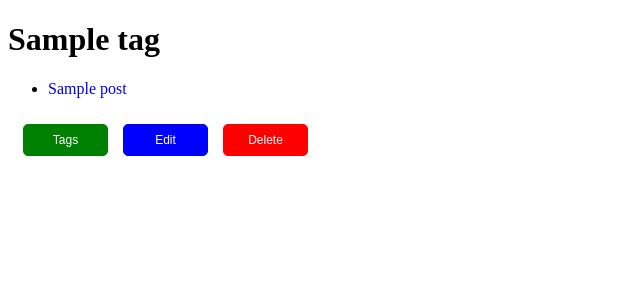
After one commit to brendenGit/SQLAlchemy-Part-1, a Flask app: a page that uses templates/view_tag.html in a window 1280 px wide. The commit adds this page. Shown: the top 300 px of the page, without its empty margins (0-640 px from the left). Run offline with Flask 3, Linux system fonts and the light colour scheme; tables that the repository leaves empty hold one stand-in row (values such as "Sample post").

Commit message:
completed 75% of part3

```diff
--- a/app.py
+++ b/app.py
@@ -2,7 +2,7 @@
 
 from flask import Flask, render_template, request, redirect
 from flask_debugtoolbar import DebugToolbarExtension
-from models import db, connect_db, User, Post
+from models import db, connect_db, User, Post, Tag, PostTag
 
 app = Flask(__name__)
 
@@ -180,3 +180,75 @@ def delete_post(post_id):
         return redirect(f'/users/{user_id}')
     else:
         return "Post not found", 404
+
+
+@app.route("/tags")
+def list_tags():
+    """list all tags"""
+
+    tags = Tag.query.all()
+    return render_template("tag_list.html", tags=tags)
+
+
+@app.route("/tags/<tag_name>")
+def view_tag(tag_name):
+    """view a specific tag"""
+
+    tag = Tag.query.get_or_404(tag_name)
+    associated_posts = Post.query.join(PostTag).join(Tag).filter(Tag.tag_name == tag.tag_name).all()
+
+    return render_template("view_tag.html", tag=tag, associated_posts=associated_posts)
+
+
+@app.route("/tags/new", methods=['GET','POST'])
+def add_tag():
+    """add a tag"""
+
+    if request.method == 'GET':
+        return render_template("add_tag.html")
+
+    elif request.method == 'POST':
+        tag_name = request.form['tag_name']
+
+        tag = Tag(tag_name=tag_name)
+        db.session.add(tag)
+        db.session.commit()
+
+        return redirect(f"/tags")
+
+
+@app.route("/tags/<tag_name>/edit", methods=['GET','POST'])
+def edit_tag(tag_name):
+    """edit a specific post"""
+
+    if request.method == 'GET':
+        tag = Tag.query.get_or_404(tag_name)
+        return render_template("edit_tag.html", tag=tag)
+
+    elif request.method == 'POST':
+        tag = Tag.query.get(tag_name)
+        tag_name = request.form['tag_name']
+
+        if tag:
+            tag.tag_name = tag_name
+            db.session.commit()
+
+            return redirect(f"/tags/{tag_name}")
+
+        else:
+            return "User not found", 404
+
+
+@app.route("/tags/<tag_name>/delete", methods=['POST'])
+def delete_tag(tag_name):
+    """delete a tag"""
+
+    tag = Tag.query.get(tag_name)
+
+    if tag:
+        db.session.delete(tag)
+        db.session.commit()
+
+        return redirect(f'/tags')
+    else:
+        return "Post not found", 404
--- a/static/app.css
+++ b/static/app.css
@@ -142,3 +142,8 @@ button:hover {
     border: 1px solid black;
     transition: background-color 0.5s, color 0.5s, border 0.5s;
 }
+
+#tagButtons {
+    display: flex;
+    flex-direction: row;
+}
--- /dev/null
+++ b/templates/view_tag.html
@@ -0,0 +1,17 @@
+{% extends "base.html" %}
+
+{% block content %}
+<h1>{{ tag.tag_name }}</h1>
+<ul>
+    {% for post in associated_posts %}
+    <li><a href="/posts/{{ post.id }}">{{ post.title }}</a></li>
+    {% endfor %}
+</ul>
+<div id="tagButtons">
+    <a href="/tags"><button class="default-btn home" id="homeButton">Tags</button></a>
+    <a href="/tags/{{ tag.tag_name }}/edit"><button class=" default-btn edit" id="editButton">Edit</button></a>
+    <form method="POST" id="delete_tag" action="/tags/{{ tag.tag_name }}/delete">
+        <button type="submit" class="default-btn delete" id="deleteButton">Delete</button>
+    </form>
+</div>
+{% endblock %}
```
Also changed, not shown: models.py (+42 -0 lines), seed.py (+25 -4 lines), templates/add_tag.html (added, +18 -0 lines), templates/edit_tag.html (added, +18 -0 lines), templates/tag_list.html (added, +11 -0 lines).
